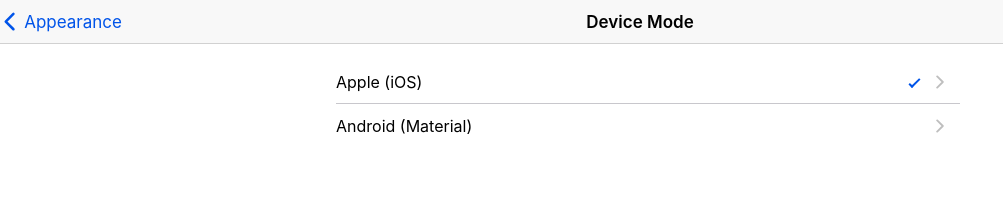
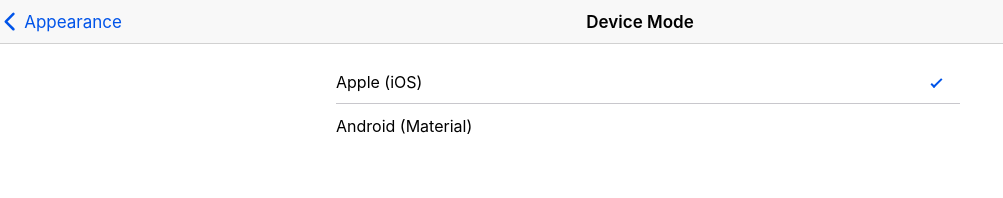
Before and after one commit to VanshajSaxena/printit-pwa, a React (Vite) app: page /settings/appearance/mode in a window 1280 px wide. Shown: the top 198 px of the page, without its empty margins (0-1003 px from the left). Built offline with nearby package versions, Linux system fonts and the light colour scheme; no server answers; what openapi-fetch, openapi-react-query would draw is missing.

Commit message:
fix: click registers

```diff
--- a/src/pages/settings/AppearanceModePage.tsx
+++ b/src/pages/settings/AppearanceModePage.tsx
@@ -51,13 +51,16 @@ export default function AppearanceModePage() {
               setSelectedMode(e.detail.value as typeof currentMode);
             }}
           >
-            <IonItem button>
-              <IonLabel>Apple (iOS)</IonLabel>
-              <IonRadio slot="end" value="ios" />
+            <IonItem>
+              {/* justify="space-between" pushes the checkmark to the end */}
+              <IonRadio value="ios" justify="space-between">
+                Apple (iOS)
+              </IonRadio>
             </IonItem>
-            <IonItem button>
-              <IonLabel>Android (Material)</IonLabel>
-              <IonRadio slot="end" value="md" />
+            <IonItem>
+              <IonRadio value="md" justify="space-between">
+                Android (Material)
+              </IonRadio>
             </IonItem>
           </IonRadioGroup>
         </IonList>
```
